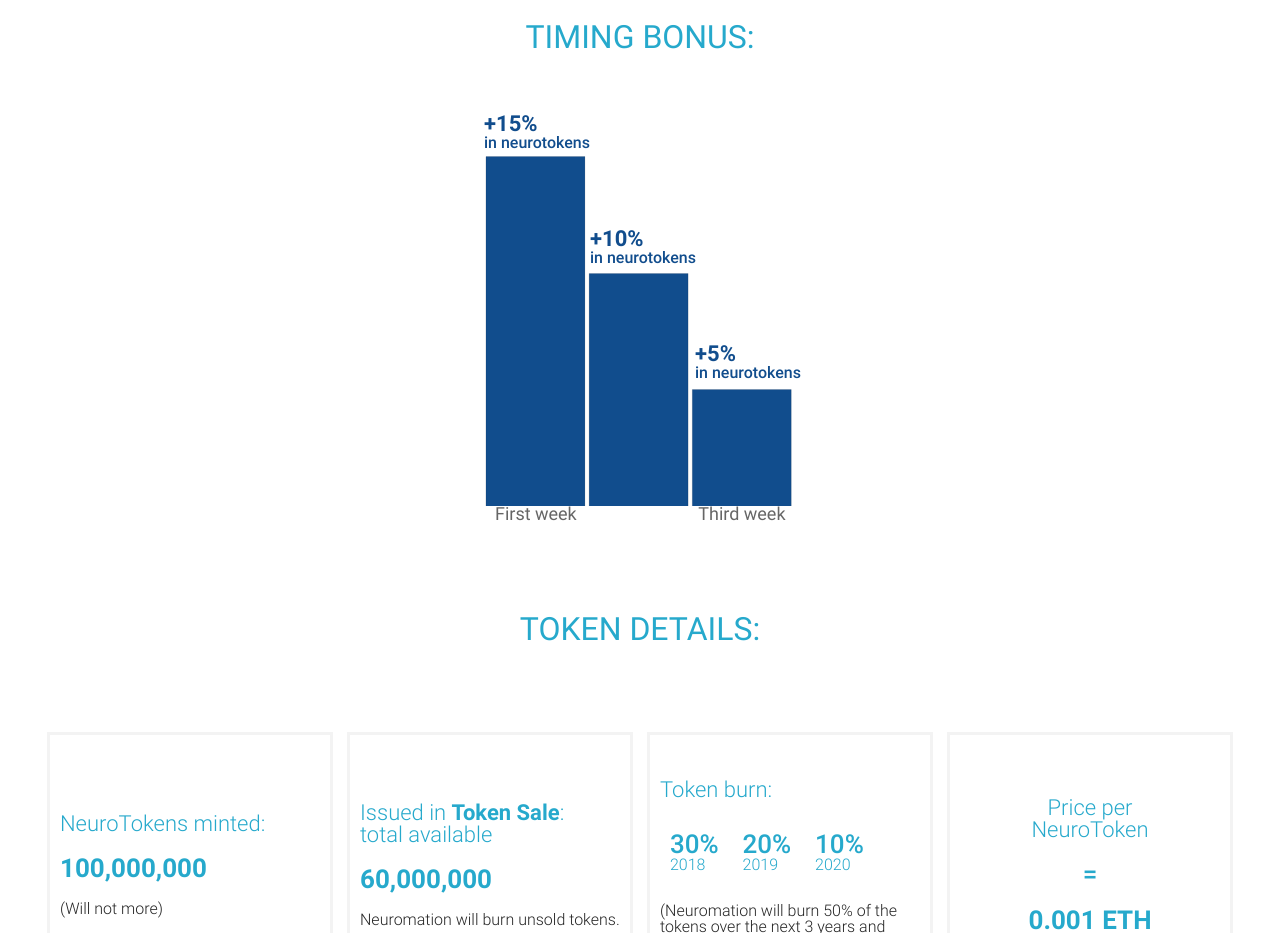
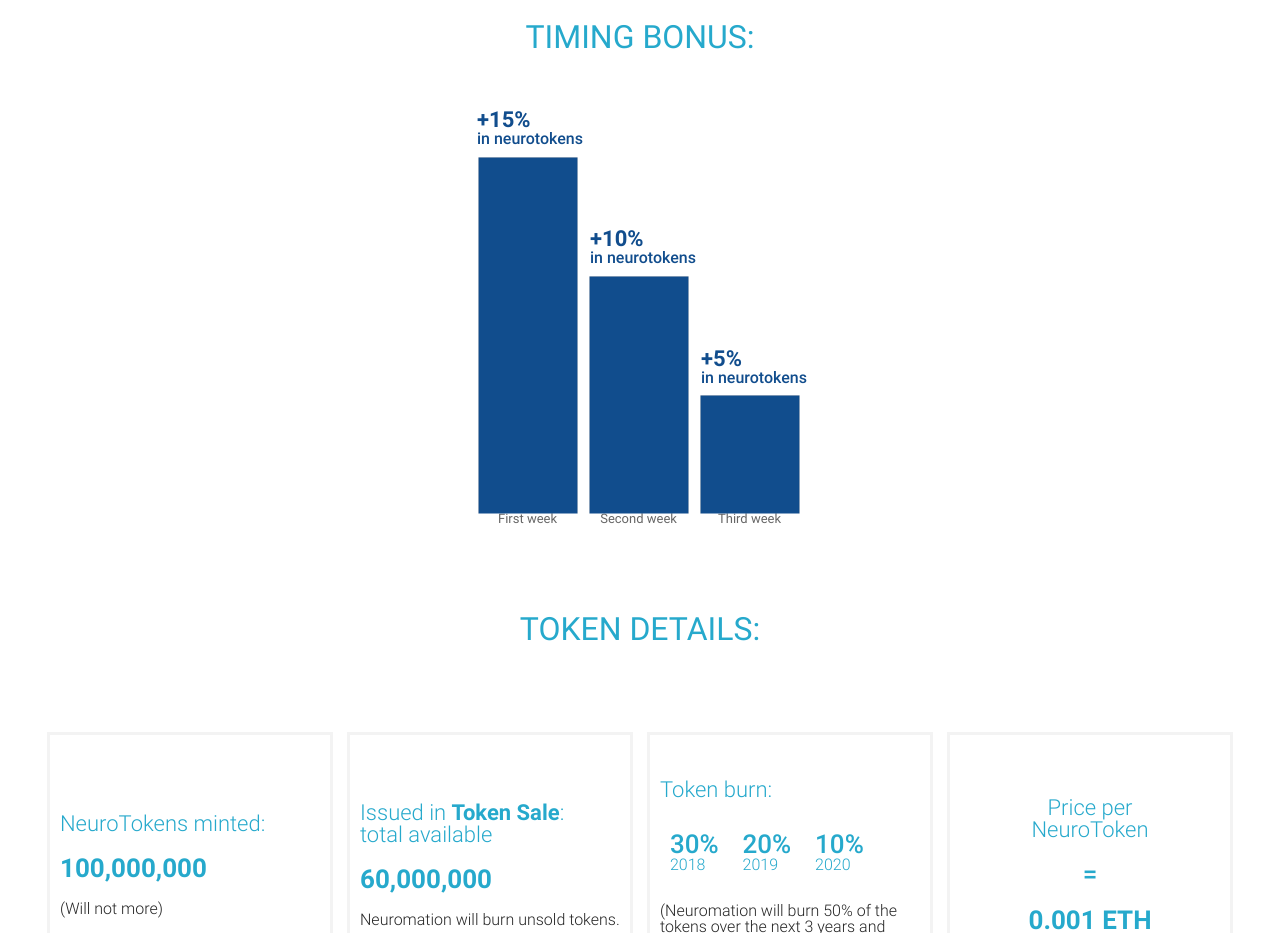
Before and after one commit to kauz/neuromation_landing, a website: page app/index.html in a window 1280 px wide. Shown: the part 4000-4933 px from the top of the page. Drawn offline with Linux system fonts and the light colour scheme.

Commit message:
fixed mobile bar chart

```diff
--- a/app/js/charts.js
+++ b/app/js/charts.js
@@ -50,12 +50,11 @@
             }],
             xAxes: [{
                 categoryPercentage: 1,
-                barThickness: 100,
                 ticks: {
                     beginAtZero: true,
                     display: true,
                     fontFamily: "Roboto",
-                    fontSize: 18
+                    fontSize: 13
                 },
                 gridLines: {
                     drawTicks: false,
--- a/app/scss/main.scss
+++ b/app/scss/main.scss
@@ -562,9 +562,9 @@
     @extend .roboto_bold,
     .f_medium;
   }
-  &:nth-child(1) {top: -20px; left: 74px}
-  &:nth-child(2) {top: 48px; left: 157px}
-  &:nth-child(3) {top: 98px; left: 223px}
+  &:nth-child(1) {top: -20px; left: 34px}
+  &:nth-child(2) {top: 62px; left: 106px}
+  &:nth-child(3) {top: 141px; left: 181px}
 }
 
 .donut_path {
--- a/app/scss/media.scss
+++ b/app/scss/media.scss
@@ -13,9 +13,9 @@
   }
   .icon-arrow {  margin-right: 20px; }
   .bar_helper {
-    &:nth-child(1) {top: -20px; left: 44px}
+    &:nth-child(1) {top: -24px; left: 37px}
     &:nth-child(2) {top: 95px; left: 150px}
-    &:nth-child(3) {top: 210px; left: 255px}
+    &:nth-child(3) {top: 215px; left: 261px}
   }
   .token__details {
     flex-flow: row wrap;
```
Also changed, not shown: app/css/main.css, app/css/media.css.
